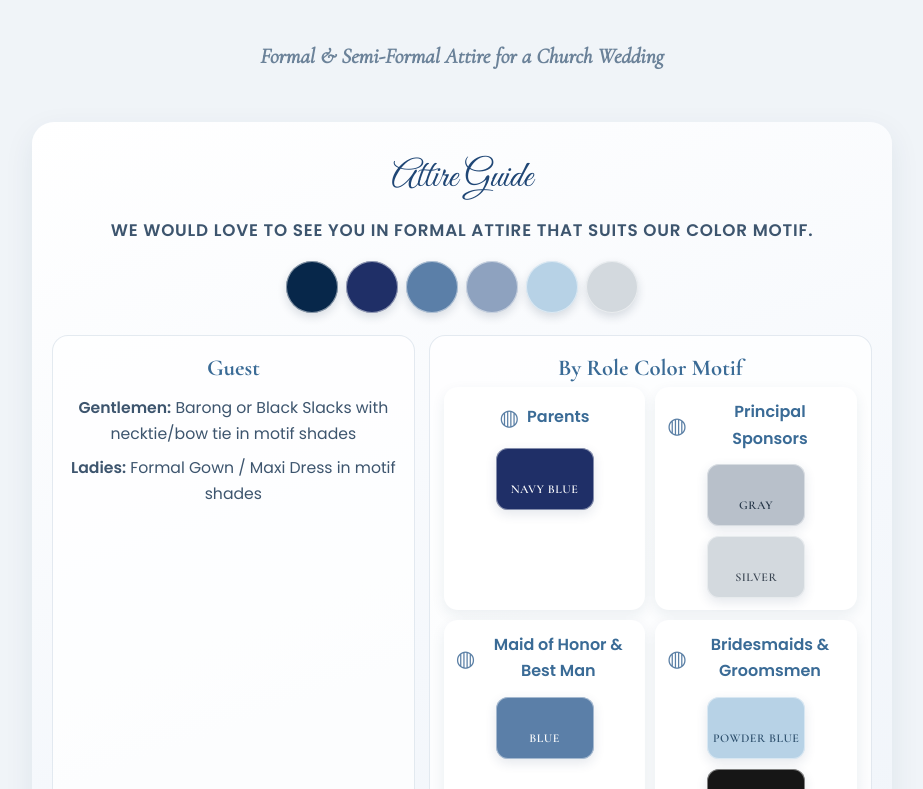
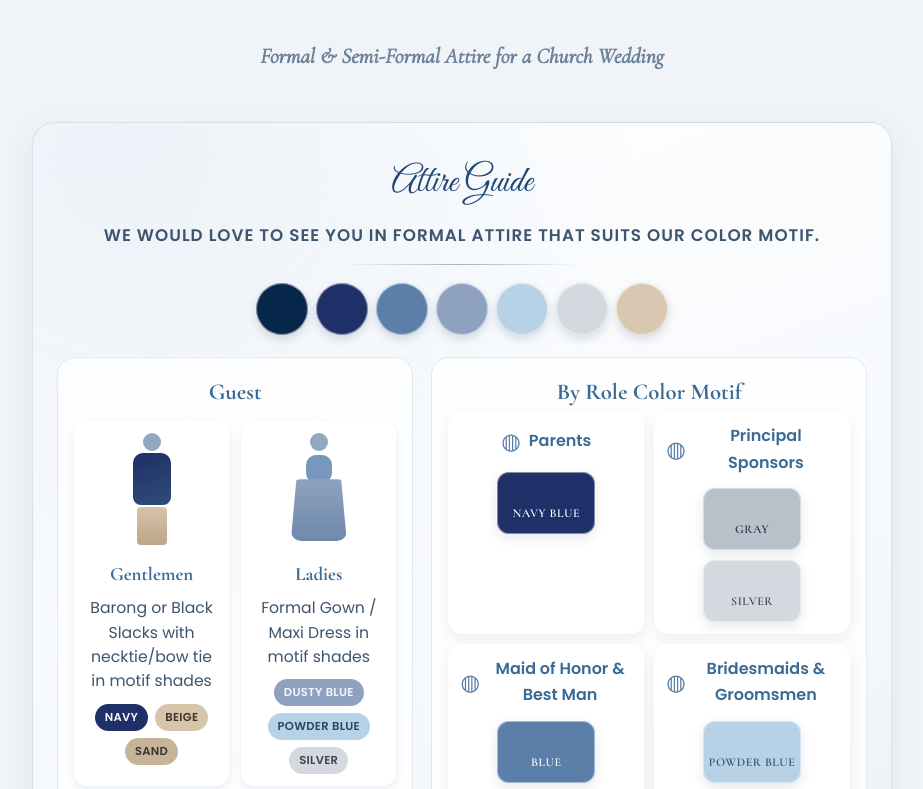
Before and after one commit to H1karuuu/RSVP-Wedding-Website, a Vue app in the folder frontend/: page /home in a window 1280 px wide. Shown: the part 8431-9220 px from the top of the page, without its empty margins (178-1101 px from the left). Built offline with nearby package versions, Linux system fonts and the light colour scheme; no server answers.

Commit message:
style: enhance attire guide with visual elements and updated color palette for guests

```diff
--- a/frontend/src/views/MainPage.vue
+++ b/frontend/src/views/MainPage.vue
@@ -325,6 +325,7 @@
         <div class="attire-guide-card">
           <p class="attire-guide-kicker">Attire Guide</p>
           <p class="attire-guide-text">We would love to see you in formal attire that suits our color motif.</p>
+          <div class="attire-guide-divider" aria-hidden="true"></div>
 
           <div class="motif-circle-row">
             <span
@@ -339,8 +340,48 @@
           <div class="dress-role-layout">
             <div class="dress-role-block">
               <h3 class="motif-role-title elegant">Guest</h3>
-              <p class="dress-role-line"><strong>Gentlemen:</strong> Barong or Black Slacks with necktie/bow tie in motif shades</p>
-              <p class="dress-role-line"><strong>Ladies:</strong> Formal Gown / Maxi Dress in motif shades</p>
+
+              <div class="guest-figure-row">
+                <div class="guest-figure-card">
+                  <div class="figure-silhouette suit-figure" aria-hidden="true">
+                    <span class="fig-head"></span>
+                    <span class="fig-torso"></span>
+                    <span class="fig-legs"></span>
+                  </div>
+                  <p class="guest-figure-title">Gentlemen</p>
+                  <p class="dress-role-line">Barong or Black Slacks with necktie/bow tie in motif shades</p>
+                  <div class="guest-chip-row">
+                    <span
+                      class="guest-chip"
+                      v-for="color in menGuestPalette"
+                      :key="color.name"
+                      :style="{ background: color.hex, color: color.textColor }"
+                    >
+                      {{ color.name }}
+                    </span>
+                  </div>
+                </div>
+
+                <div class="guest-figure-card">
+                  <div class="figure-silhouette gown-figure" aria-hidden="true">
+                    <span class="fig-head"></span>
+                    <span class="fig-bodice"></span>
+                    <span class="fig-skirt"></span>
+                  </div>
+                  <p class="guest-figure-title">Ladies</p>
+                  <p class="dress-role-line">Formal Gown / Maxi Dress in motif shades</p>
+                  <div class="guest-chip-row">
+                    <span
+                      class="guest-chip"
+                      v-for="color in ladiesGuestPalette"
+                      :key="color.name"
+                      :style="{ background: color.hex, color: color.textColor }"
+                    >
+                      {{ color.name }}
+                    </span>
+                  </div>
+                </div>
+              </div>
             </div>
 
             <div class="dress-role-block">
@@ -620,7 +661,20 @@ const motifShowcaseColors = ref([
   { name: 'Blue', hex: '#5b7fa8' },
   { name: 'Dusty Blue', hex: '#8ea2bf' },
   { name: 'Powder Blue', hex: '#b7d2e6' },
-  { name: 'Silver', hex: '#d3d9de' }
+  { name: 'Silver', hex: '#d3d9de' },
+  { name: 'Warm Beige', hex: '#d8c8b2' }
+])
+
+const menGuestPalette = ref([
+  { name: 'Navy', hex: '#1f2f67', textColor: '#f6f8fb' },
+  { name: 'Beige', hex: '#d6c4ab', textColor: '#3d3328' },
+  { name: 'Sand', hex: '#c7b398', textColor: '#3f3429' }
+])
+
+const ladiesGuestPalette = ref([
+  { name: 'Dusty Blue', hex: '#8ea2bf', textColor: '#f2f6fb' },
+  { name: 'Powder Blue', hex: '#b7d2e6', textColor: '#274965' },
+  { name: 'Silver', hex: '#d3d9de', textColor: '#3a4552' }
 ])
 
 const colorMotifByRole = ref([
@@ -1473,9 +1527,13 @@ onUnmounted(() => {
 }
 
 .attire-guide-card {
-  background: linear-gradient(160deg, #ffffff 0%, #f5f8fc 52%, #eef3f9 100%);
+  background:
+    radial-gradient(circle at 10% 0%, rgba(193, 214, 233, 0.3), transparent 40%),
+    radial-gradient(circle at 94% 100%, rgba(220, 205, 182, 0.28), transparent 38%),
+    linear-gradient(160deg, #ffffff 0%, #f5f8fc 52%, #eef3f9 100%);
   border-radius: 22px;
-  padding: 26px 20px;
+  border: 1px solid rgba(135, 162, 189, 0.26);
+  padding: 30px 24px;
   box-shadow: 0 10px 30px rgba(27, 58, 92, 0.08);
   margin-bottom: 22px;
 }
@@ -1489,12 +1547,19 @@ onUnmounted(() => {
 
 .attire-guide-text {
   font-size: 1.05rem;
-  letter-spacing: 0.8px;
+  letter-spacing: 1px;
   color: var(--text-medium);
   text-transform: uppercase;
   font-weight: 600;
   max-width: 720px;
-  margin: 0 auto 16px;
+  margin: 0 auto 14px;
+}
+
+.attire-guide-divider {
+  width: min(240px, 72%);
+  height: 1px;
+  margin: 0 auto 18px;
+  background: linear-gradient(90deg, transparent, rgba(74, 111, 149, 0.5), transparent);
 }
 
 .motif-circle-row {
@@ -1515,21 +1580,122 @@ onUnmounted(() => {
 .dress-role-layout {
   display: grid;
   grid-template-columns: 0.9fr 1.1fr;
-  gap: 14px;
+  gap: 18px;
 }
 
 .dress-role-block {
-  background: rgba(255, 255, 255, 0.72);
-  border-radius: 16px;
+  background: rgba(255, 255, 255, 0.78);
+  border-radius: 18px;
   border: 1px solid rgba(146, 170, 194, 0.25);
-  padding: 14px;
+  padding: 16px;
 }
 
 .dress-role-line {
   font-size: 0.98rem;
   color: var(--text-medium);
-  line-height: 1.65;
-  margin-top: 8px;
+  line-height: 1.55;
+  margin-top: 6px;
+}
+
+.guest-figure-row {
+  display: grid;
+  grid-template-columns: 1fr 1fr;
+  gap: 12px;
+  margin-top: 10px;
+}
+
+.guest-figure-card {
+  background: rgba(255, 255, 255, 0.92);
+  border-radius: 14px;
+  padding: 12px;
+  box-shadow: 0 4px 10px rgba(27, 58, 92, 0.08);
+}
+
+.figure-silhouette {
+  position: relative;
+  width: 68px;
+  height: 116px;
+  margin: 0 auto 10px;
+}
+
+.fig-head {
+  position: absolute;
+  top: 0;
+  left: 50%;
+  width: 18px;
+  height: 18px;
+  transform: translateX(-50%);
+  border-radius: 50%;
+  background: #90a8c2;
+}
+
+.suit-figure .fig-torso {
+  position: absolute;
+  top: 20px;
+  left: 50%;
+  width: 38px;
+  height: 52px;
+  transform: translateX(-50%);
+  border-radius: 10px 10px 8px 8px;
+  background: linear-gradient(160deg, #1f2f67, #2f4c7a);
+}
+
+.suit-figure .fig-legs {
+  position: absolute;
+  top: 74px;
+  left: 50%;
+  width: 30px;
+  height: 38px;
+  transform: translateX(-50%);
+  border-radius: 4px;
+  background: linear-gradient(180deg, #d6c4ab 0%, #bda486 100%);
+}
+
+.gown-figure .fig-bodice {
+  position: absolute;
+  top: 22px;
+  left: 50%;
+  width: 26px;
+  height: 28px;
+  transform: translateX(-50%);
+  border-radius: 10px;
+  background: #7897bc;
+}
+
+.gown-figure .fig-skirt {
+  position: absolute;
+  top: 46px;
+  left: 50%;
+  width: 56px;
+  height: 62px;
+  transform: translateX(-50%);
+  clip-path: polygon(10% 0%, 90% 0%, 100% 100%, 0% 100%);
+  border-radius: 10px;
+  background: linear-gradient(180deg, #8ea2bf 0%, #6e89ab 100%);
+}
+
+.guest-figure-title {
+  font-family: var(--font-elegant);
+  font-size: 1.18rem;
+  color: var(--text-accent);
+  font-weight: 700;
+}
+
+.guest-chip-row {
+  margin-top: 10px;
+  display: flex;
+  flex-wrap: wrap;
+  justify-content: center;
+  gap: 7px;
+}
+
+.guest-chip {
+  border-radius: 999px;
+  padding: 4px 10px;
+  font-size: 0.72rem;
+  letter-spacing: 0.3px;
+  font-weight: 700;
+  text-transform: uppercase;
 }
 
 .motif-role-grid {
@@ -1683,6 +1849,7 @@ onUnmounted(() => {
   .entourage-pair { grid-template-columns: 1fr; }
   .sponsors-grid { grid-template-columns: 1fr; gap: 8px 0; }
   .dress-role-layout { grid-template-columns: 1fr; }
+  .guest-figure-row { grid-template-columns: 1fr; }
   .motif-role-grid { grid-template-columns: 1fr; }
   .motif-circle { width: 44px; height: 44px; }
   .motif-swatch { width: 108px; height: 62px; }
```
